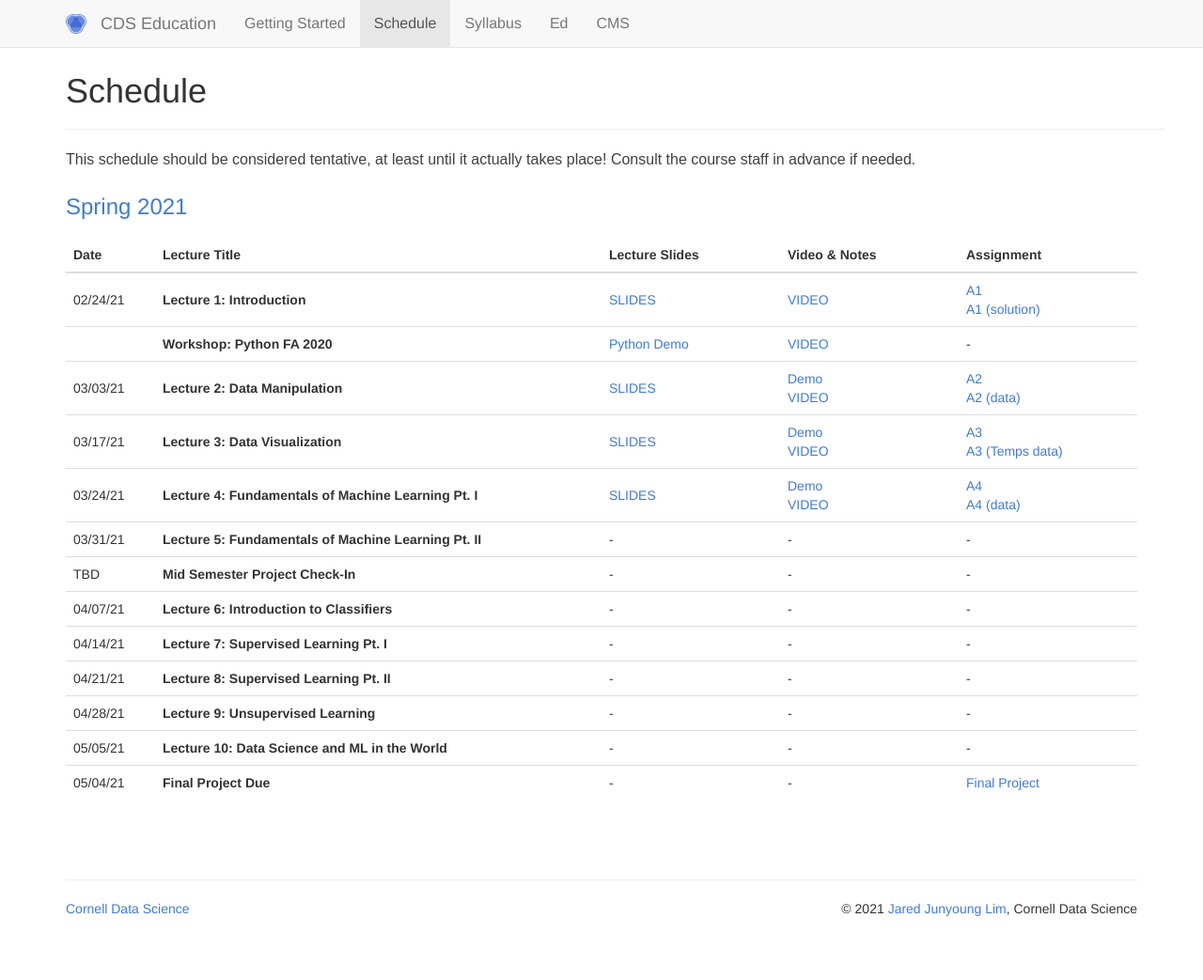
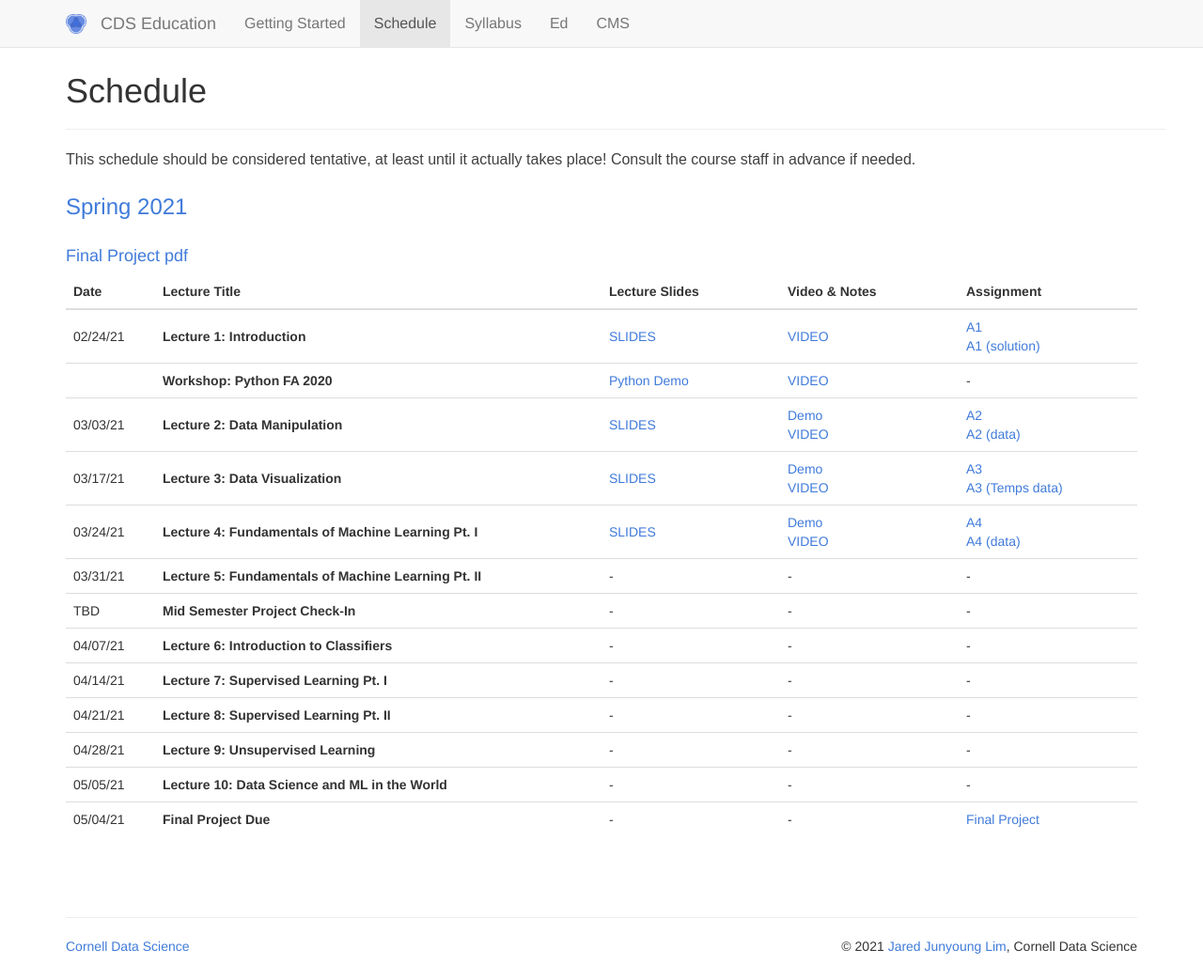
Before and after one commit to CornellDataScience/info1998, a Jekyll site: the page built from schedule.md, in a window 1280 px wide and 1043 px high. Shown: the whole window at 94% size. Built offline with Jekyll 4.4.1, drawn with Linux system fonts in a browser that asks for light colours.

Commit message:
Added final project pdf at top

```diff
--- a/_includes/core/schedule.html
+++ b/_includes/core/schedule.html
@@ -17,6 +17,9 @@
     <hr>
     {% endif %}
   </p>
+  <h4>
+    <a href="resources/SP21/assignments/release/Project.pdf">Final Project pdf</a>
+  </h4>
   <div class="table-responsive">
     <table class="table">
       <colgroup>
```
Also changed, not shown: 1 other file.
